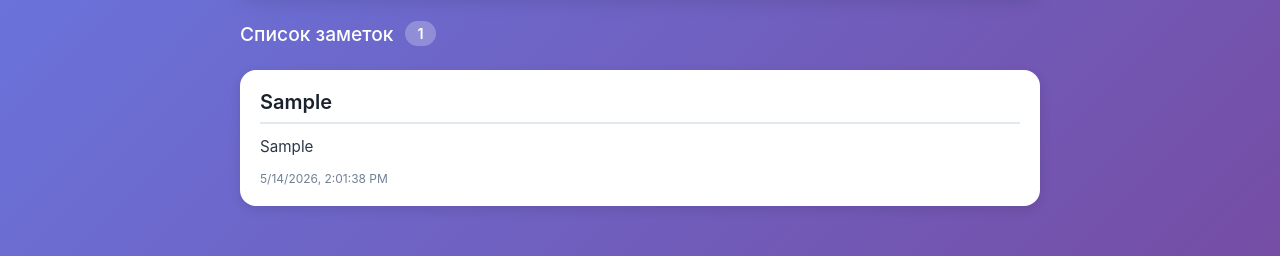
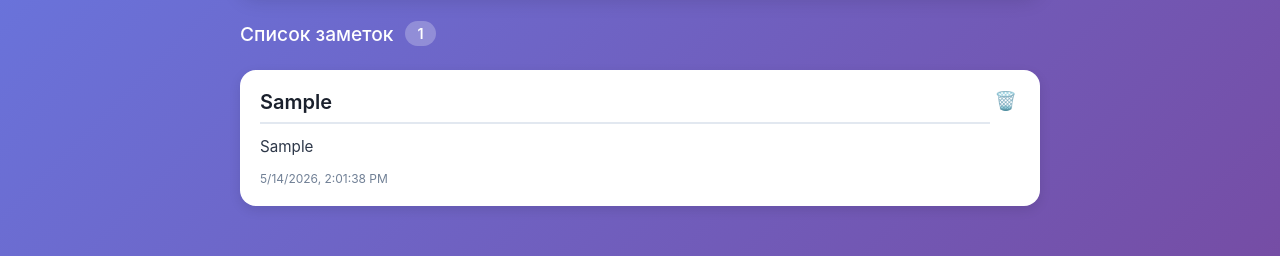
Before and after one commit to ilyar07/notes_site, a React (Vite) app in the folder notes_site/: page / in a window 1280 px wide. Both pictures are taken after typing "Sample", "Sample", "Sample" into the empty fields and a click on the button "Добавить заметку". Shown: the part 463-719 px from the top of the page. Built offline with nearby package versions, Linux system fonts and the light colour scheme.

Commit message:
добавлена функция удаления заметок через кнопку с подтверждение через окно confirm

```diff
--- a/notes_site/src/App.css
+++ b/notes_site/src/App.css
@@ -116,6 +116,7 @@ body {
     background: white;
     border-radius: 16px;
     padding: 20px;
+    padding-right: 50px;
     box-shadow: 0 4px 12px rgba(0, 0, 0, 0.1);
     transition: all 0.2s ease;
 }
@@ -132,6 +133,9 @@ body {
     margin-bottom: 12px;
     padding-bottom: 8px;
     border-bottom: 2px solid #e2e8f0;
+    word-wrap: break-word;
+    overflow-wrap: break-word;
+    word-break: break-word;
 }
 
 .note-card__text {
@@ -139,6 +143,9 @@ body {
     font-size: 0.95rem;
     line-height: 1.5;
     margin-bottom: 12px;
+    word-wrap: break-word;
+    overflow-wrap: break-word;
+    word-break: break-word;
 }
 
 .note-card__date {
@@ -158,7 +165,7 @@ body {
 }
 
     .notes-list:empty::after {
-        content: "Нет заметок. Создайте первую!";
+        content: "Заметок нет";
     }
 
 .search {
@@ -186,3 +193,31 @@ body {
     .search__input::placeholder {
         color: #a0aec0;
     }
+
+.note-card {
+    position: relative;
+}
+
+.note-card__delete {
+    position: absolute;
+    top: 15px;
+    right: 15px;
+    background: none;
+    border: none;
+    font-size: 18px;
+    cursor: pointer;
+    padding: 5px 8px;
+    border-radius: 8px;
+    transition: all 0.2s ease;
+    color: #718096;
+}
+
+    .note-card__delete:hover {
+        background: #fee2e2;
+        color: #e53e3e;
+        transform: scale(1.1);
+    }
+
+    .note-card__delete:active {
+        transform: scale(0.95);
+    }
--- a/notes_site/src/App.jsx
+++ b/notes_site/src/App.jsx
@@ -17,7 +17,6 @@ function App() {
         localStorage.setItem('notes', JSON.stringify(notes))
     }, [notes])
 
-
     // метод для добавления заметок
     const addNotes = () => {
         if (!title && !text) return;
@@ -31,6 +30,13 @@ function App() {
         setNotes([newNote, ...notes]);
         setTitle('');
         setText('');
+    }
+
+    // метод удаления заметки
+    const deleteNotes = (id) => {
+        if (confirm('Удалить заметку?')) {
+            setNotes(notes.filter((note) => note.id !== id));
+        }
     }
 
     // заметки отфлитрованые по содержанию строки search
@@ -83,6 +89,10 @@ function App() {
                 {filterNotes.map(note => (
                     <div key={note.id} className="note-card">
                         <h3 className="note-card__title">{note.title || 'Без заголовка'}</h3>
+                        <button
+                            onClick={() => deleteNotes(note.id)}
+                            className="note-card__delete"
+                        >🗑️</button>
                         <p className="note-card__text">{note.text}</p>
                         <time className="note-card__date">{note.createdAt}</time>
                     </div>
```
